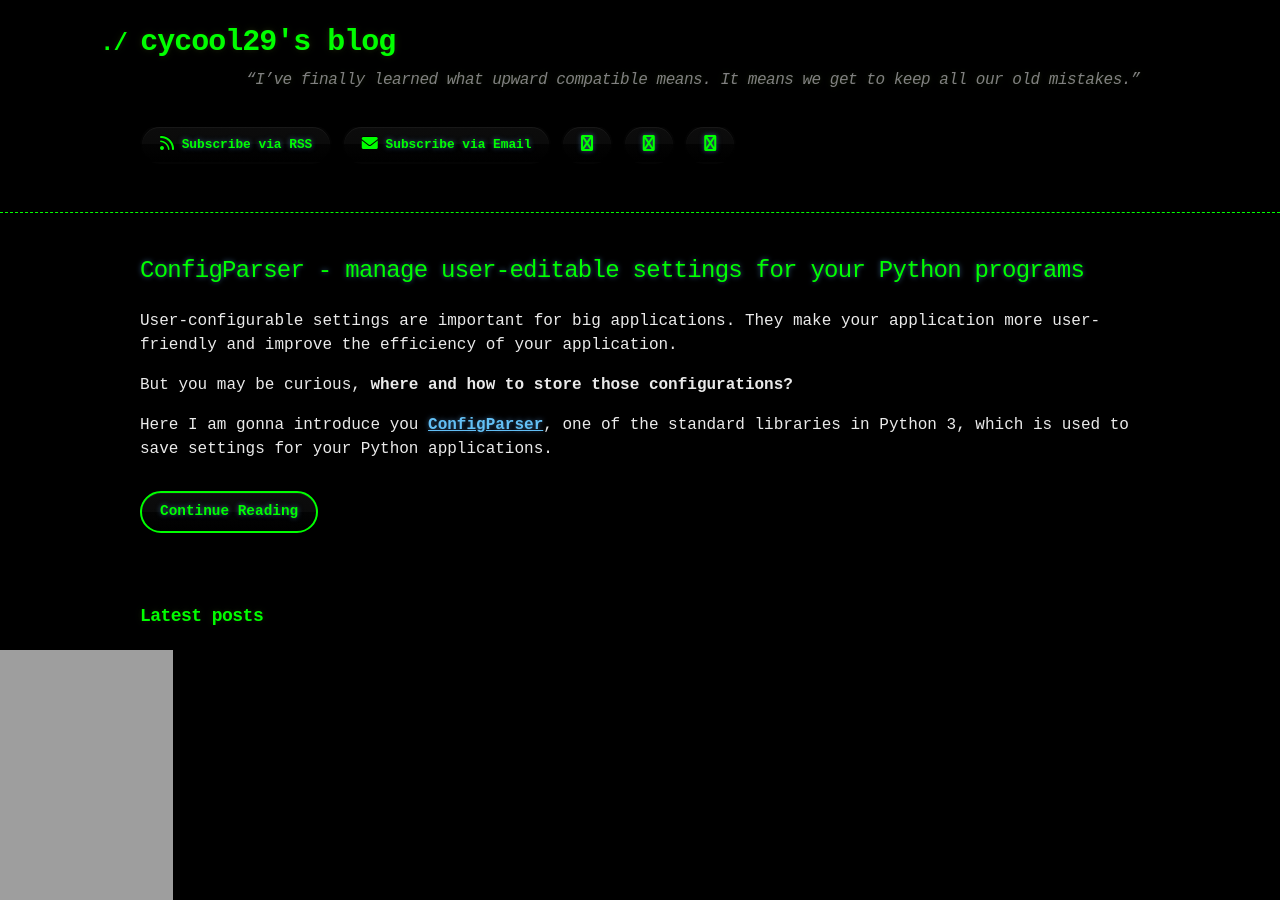
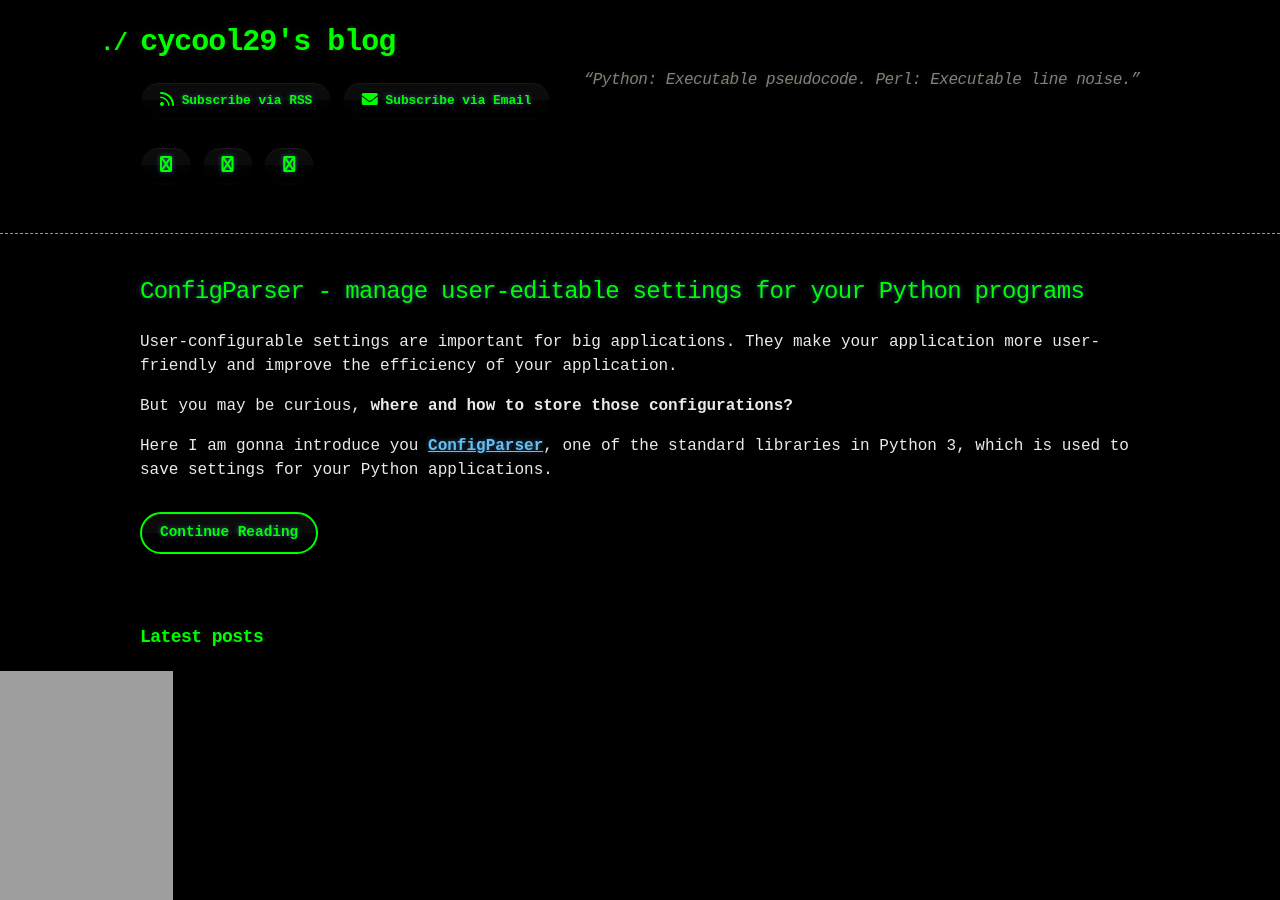
Before and after one commit to cycool29/cycool29.github.io, a Jekyll site: the page built from index.md, in a window 1280 px wide and 900 px high. Built offline with Jekyll 4.4.1, drawn with Linux system fonts in a browser that asks for light colours; a style sheet for code colours, icons or effects is not loaded.

Commit message:
Update quotes

```diff
--- a/_config.yml
+++ b/_config.yml
@@ -1,5 +1,5 @@
 title: cycool29's blog
-description: "“I’ve finally learned what upward compatible means. It means we get to keep all our old mistakes.” "
+description: "“Python: Executable pseudocode. Perl: Executable line noise.” "
 bio: A high school student. Intermediate in Python, Git, Bash. Learning JavaScript. He/Him. "
 author: cycool29
 url: https://cycool29.github.io
```
